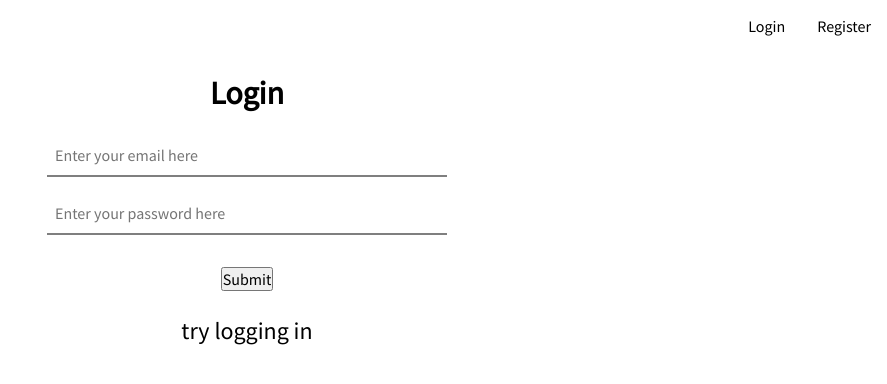
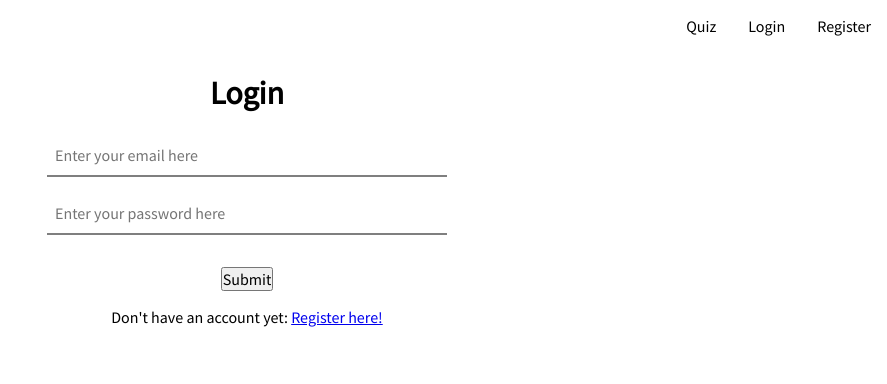
Before and after one commit to BrandonCoates1/quiz, a React (Create React App) app in the folder react-frontend/: page /login in a window 1280 px wide. Shown: the top 384 px of the page, without its empty margins (393-1280 px from the left). Built offline with nearby package versions, Linux system fonts and the light colour scheme.

Commit message:
added more functionality to the website, also made an account page

```diff
--- a/react-frontend/src/App.css
+++ b/react-frontend/src/App.css
@@ -77,9 +77,14 @@
     cursor: pointer;
 }
 
+
 .container p {
     font-size: 1.5rem;
     place-self: center;
+}
+
+.container .register-text {
+    font-size: 1rem;
 }
 
 .info {
@@ -97,3 +102,8 @@
     text-align: center;
     font-size: 1.5rem;
 }
+
+.login-button {
+    font-size: 2rem;
+    cursor: pointer;
+}
--- a/react-frontend/src/App.js
+++ b/react-frontend/src/App.js
@@ -1,13 +1,15 @@
-import React from "react";
+import React, { useState } from "react";
 import { BrowserRouter as Router, Switch, Route, Link } from "react-router-dom";
 
 import Login from "./components/login";
 import Register from "./components/register";
 import Information from "./components/information";
 import Quiz from "./components/quiz";
+import Account from "./components/account";
 import './App.css';
 
 const App = () => {
+  const [user, setUser] = useState("");
 
   return (
     <div className="main">
@@ -15,11 +17,20 @@ const App = () => {
         <div className="navbar">
           <ul>
             <li>
-              <Link to="/login" className="navbar-item">Login</Link>
+              <Link to="/quiz" className="navbar-item">Quiz</Link>
             </li>
-            <li>
-              <Link to="register" className="navbar-item">Register</Link>
-            </li>
+            {user ?
+              <li>
+                <Link to="/account" className="navbar-item">Account</Link>
+              </li> :
+              <>
+                <li>
+                  <Link to="/login" className="navbar-item">Login</Link>
+                </li>
+                <li>
+                  <Link to="/register" className="navbar-item">Register</Link>
+                </li>
+              </>}
           </ul>
         </div>
 
@@ -28,10 +39,13 @@ const App = () => {
             <Quiz />
           </Route>
           <Route path="/login">
-            <Login />
+            <Login setUser={setUser} />
           </Route>
           <Route path="/register">
             <Register />
+          </Route>
+          <Route path="/account">
+            <Account user={user} setUser={setUser} />
           </Route>
           <Route path="/">
             <Information />
--- /dev/null
+++ b/react-frontend/src/components/account.js
@@ -0,0 +1,21 @@
+import React from "react";
+import { Redirect } from "react-router-dom";
+
+const Account = ({ user, setUser }) => {
+
+  if (!user) {
+    return (
+      <Redirect to="/login"/>
+    )
+  }
+
+  return (
+    <div className="account">
+      <p>Name: {user.name}</p>
+      <p>Email: {user.email}</p>
+      <button type="button" onClick={() => setUser("")}>Logout</button>
+    </div>
+  )
+}
+
+export default Account;
--- a/react-frontend/src/components/information.js
+++ b/react-frontend/src/components/information.js
@@ -1,12 +1,16 @@
-import React, { useState } from "react";
+import React from "react";
+import { Link } from "react-router-dom";
+
 
 const Information = () => {
 	return (
-		<div className="info">
-			<h1>Welcome to our website!</h1>
-			<p>Lorem, ipsum dolor sit amet consectetur adipisicing elit. Similique deleniti veritatis, esse quidem pariatur mollitia debitis atque non accusantium ducimus aliquam omnis eaque quo expedita sed dolore nobis doloremque corporis, minima, autem voluptate? Culpa eligendi iusto consequatur molestias, temporibus hic nulla velit sed. Tempora sequi fugiat harum sit incidunt perspiciatis necessitatibus ex iste, et, magnam asperiores id a. Veniam qui quo excepturi, laudantium provident architecto, sapiente rerum facere odit impedit magni? Id recusandae laborum odio voluptatem dolor distinctio saepe amet, magni perspiciatis! Minima inventore accusantium mollitia, eligendi, laborum magni ipsa quasi sint quas corporis molestiae! Aut similique adipisci quis impedit.</p>
-		</div>
-
+		<>
+			<div className="info">
+				<h1>Welcome to our website!</h1>
+				<p>Lorem, ipsum dolor sit amet consectetur adipisicing elit. Similique deleniti veritatis, esse quidem pariatur mollitia debitis atque non accusantium ducimus aliquam omnis eaque quo expedita sed dolore nobis doloremque corporis, minima, autem voluptate? Culpa eligendi iusto consequatur molestias, temporibus hic nulla velit sed. Tempora sequi fugiat harum sit incidunt perspiciatis necessitatibus ex iste, et, magnam asperiores id a. Veniam qui quo excepturi, laudantium provident architecto, sapiente rerum facere odit impedit magni? Id recusandae laborum odio voluptatem dolor distinctio saepe amet, magni perspiciatis! Minima inventore accusantium mollitia, eligendi, laborum magni ipsa quasi sint quas corporis molestiae! Aut similique adipisci quis impedit.</p>
+				<Link to="/login"><button type="button" className="login-button">Login to continue</button></Link>
+			</div>
+		</>
 	);
 }
 
--- a/react-frontend/src/components/login.js
+++ b/react-frontend/src/components/login.js
@@ -1,10 +1,11 @@
 import React, { useState } from "react";
+import { Link, Redirect } from "react-router-dom";
 
-const Login = () => {
-	const [user, setUser] = useState("Nothing yet");
+const Login = ({ setUser }) => {
 	const [emailInput, setEmailInput] = useState("");
 	const [passwordInput, setPasswordInput] = useState("");
 	const [error, setError] = useState("");
+	const [redirect, setRedirect] = useState(false);
 
 	const handleSubmit = async (event) => {
 		event.preventDefault();
@@ -30,8 +31,9 @@ const Login = () => {
 			}
 
 			const data = await response.json();
-			setUser(data.user[0][0]);
-			setError("")
+			setUser(data.user);
+			setError("");
+			setRedirect(true);
 		} catch (Error) {
 			setError(Error);
 		}
@@ -40,8 +42,8 @@ const Login = () => {
 	const display = () => {
 		if (error) {
 			return <p>Login Failed!</p>
-		} else {
-			return user.email ? <p>Hello, {user.name}</p> : <p>try logging in</p>
+		} else if (redirect) {
+			return <Redirect to="/account"/>
 		}
 	}
 
@@ -65,6 +67,7 @@ const Login = () => {
 					<input type="submit" name="submit" className="form-button" value="Submit" />
 				</form>
 				{display()}
+				<p className="register-text">Don't have an account yet: <Link to="/register">Register here!</Link></p>
 			</div>
 		</>
 	);
```
